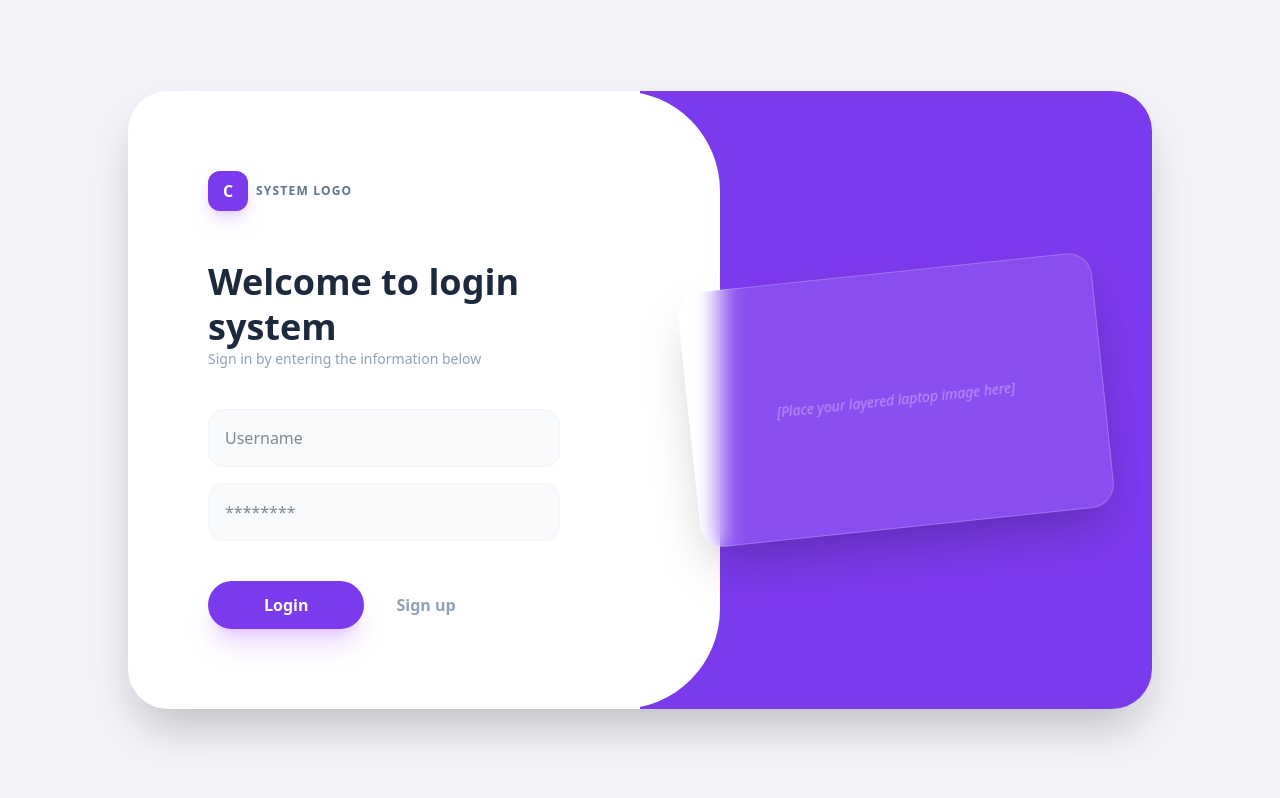
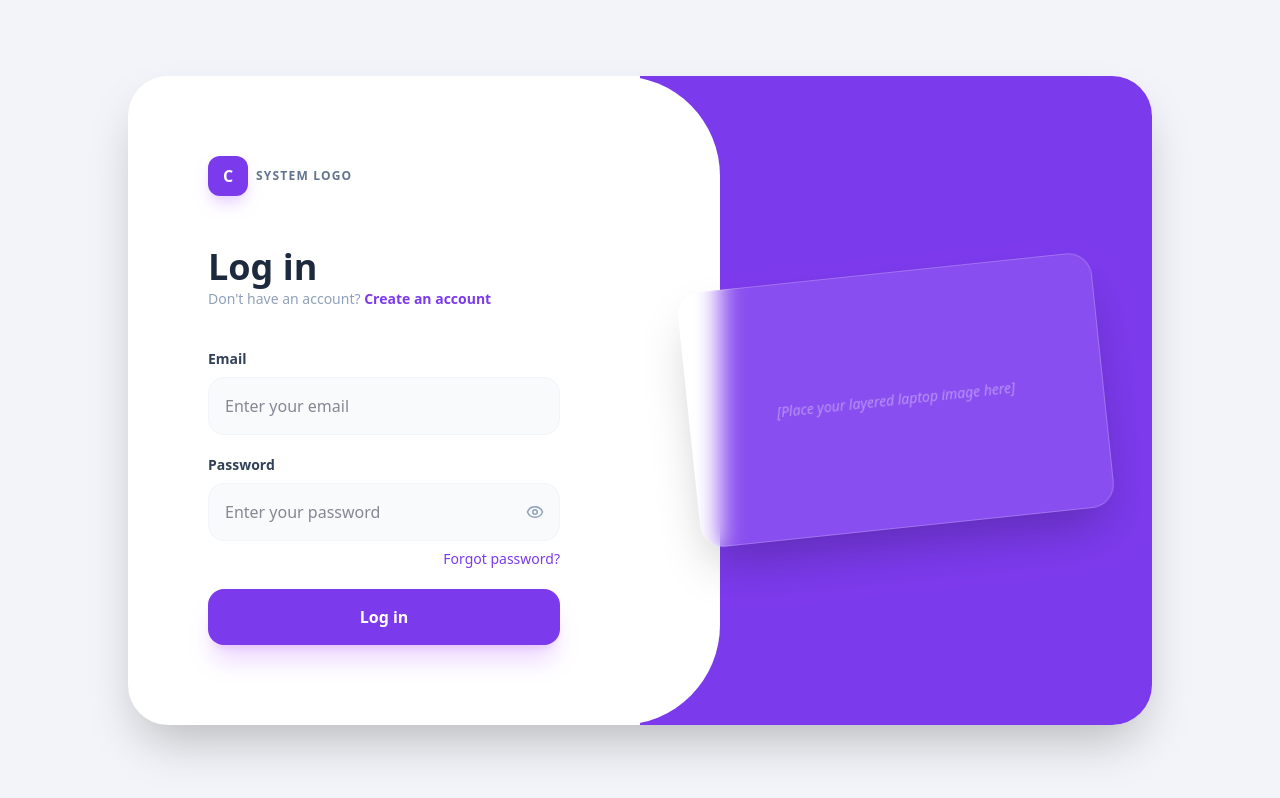
Before and after one commit to SDGP-Clovio/clovio-platform, a React (Vite) app in the folder frontend/: page /login in a window 1280 px wide. Built offline with nearby package versions, Linux system fonts and the light colour scheme.

Commit message:
Improve login form fields and actions

```diff
--- a/frontend/src/pages/Login.tsx
+++ b/frontend/src/pages/Login.tsx
@@ -1,8 +1,10 @@
-import React from 'react';
+import React, { useState } from 'react';
 import { Link, useNavigate } from 'react-router-dom';
+import { Eye, EyeOff } from 'lucide-react';
 
 const Login: React.FC = () => {
   const navigate = useNavigate();
+  const [showPassword, setShowPassword] = useState(false);
 
   const handleLogin = (e: React.FormEvent) => {
     e.preventDefault();
@@ -30,30 +32,73 @@ const Login: React.FC = () => {
             <span className="text-xs font-bold tracking-widest text-slate-500 uppercase">System logo</span>
           </div>
 
-          <h1 className="text-4xl font-bold text-slate-800 leading-tight">Welcome to login system</h1>
-          <p className="mb-10 text-slate-400 text-sm">Sign in by entering the information below</p>
+          <h1 className="text-4xl font-bold text-slate-800 leading-tight">Log in</h1>
+          <p className="mb-10 text-sm text-slate-400">
+            Don&apos;t have an account?{' '}
+            <Link
+              to="/signup"
+              className="font-semibold text-[#7c3aed] transition-colors hover:text-[#6d28d9]"
+            >
+              Create an account
+            </Link>
+          </p>
 
-          <form className="space-y-4" onSubmit={handleLogin}>
+          <form className="space-y-5" onSubmit={handleLogin}>
+            <div className="space-y-2">
+              <label
+                htmlFor="email"
+                className="block text-sm font-semibold text-slate-700"
+              >
+                Email
+              </label>
               <input
-              type="text"
-              placeholder="Username"
-              className="w-full rounded-2xl bg-slate-50 p-4 border border-slate-100 outline-none focus:ring-2 focus:ring-[#7c3aed]/20 transition-all"
+                id="email"
+                type="email"
+                placeholder="Enter your email"
+                className="w-full rounded-2xl border border-slate-100 bg-slate-50 p-4 outline-none transition-all focus:ring-2 focus:ring-[#7c3aed]/20"
               />
+            </div>
+
+            <div className="space-y-2">
+              <label
+                htmlFor="password"
+                className="block text-sm font-semibold text-slate-700"
+              >
+                Password
+              </label>
+              <div className="relative">
                 <input
-              type="password"
-              placeholder="********"
-              className="w-full rounded-2xl bg-slate-50 p-4 border border-slate-100 outline-none focus:ring-2 focus:ring-[#7c3aed]/20 transition-all"
+                  id="password"
+                  type={showPassword ? 'text' : 'password'}
+                  placeholder="Enter your password"
+                  className="w-full rounded-2xl border border-slate-100 bg-slate-50 p-4 pr-12 outline-none transition-all focus:ring-2 focus:ring-[#7c3aed]/20"
                 />
+                <button
+                  type="button"
+                  onClick={() => setShowPassword((previous) => !previous)}
+                  className="absolute right-4 top-1/2 -translate-y-1/2 text-slate-400 transition-colors hover:text-slate-600"
+                  aria-label={showPassword ? 'Hide password' : 'Show password'}
+                >
+                  {showPassword ? <EyeOff size={18} /> : <Eye size={18} />}
+                </button>
+              </div>
 
-            <div className="flex items-center gap-8 pt-6">
+              <div className="flex justify-end">
+                <button
+                  type="button"
+                  className="text-sm font-medium text-[#7c3aed] transition-colors hover:text-[#6d28d9]"
+                >
+                  Forgot password?
+                </button>
+              </div>
+            </div>
+
             <button
               type="submit"
-                className="rounded-full bg-[#7c3aed] px-14 py-3 font-bold text-white shadow-xl shadow-purple-400/30 hover:brightness-110 transition-all"
+              className="w-full rounded-2xl bg-[#7c3aed] py-4 text-base font-bold text-white shadow-xl shadow-purple-400/30 transition-all hover:brightness-110"
             >
-                Login
+              Log in
             </button>
-              <Link to="/signup" className="font-bold text-slate-400 hover:text-slate-600 transition-colors">Sign up</Link>
-            </div>
           </form>
         </div>
 
```
Also changed, not shown: 1 other file (tests, documents, lock files or other folders). Lines whose indentation alone changed are shown as unchanged.
